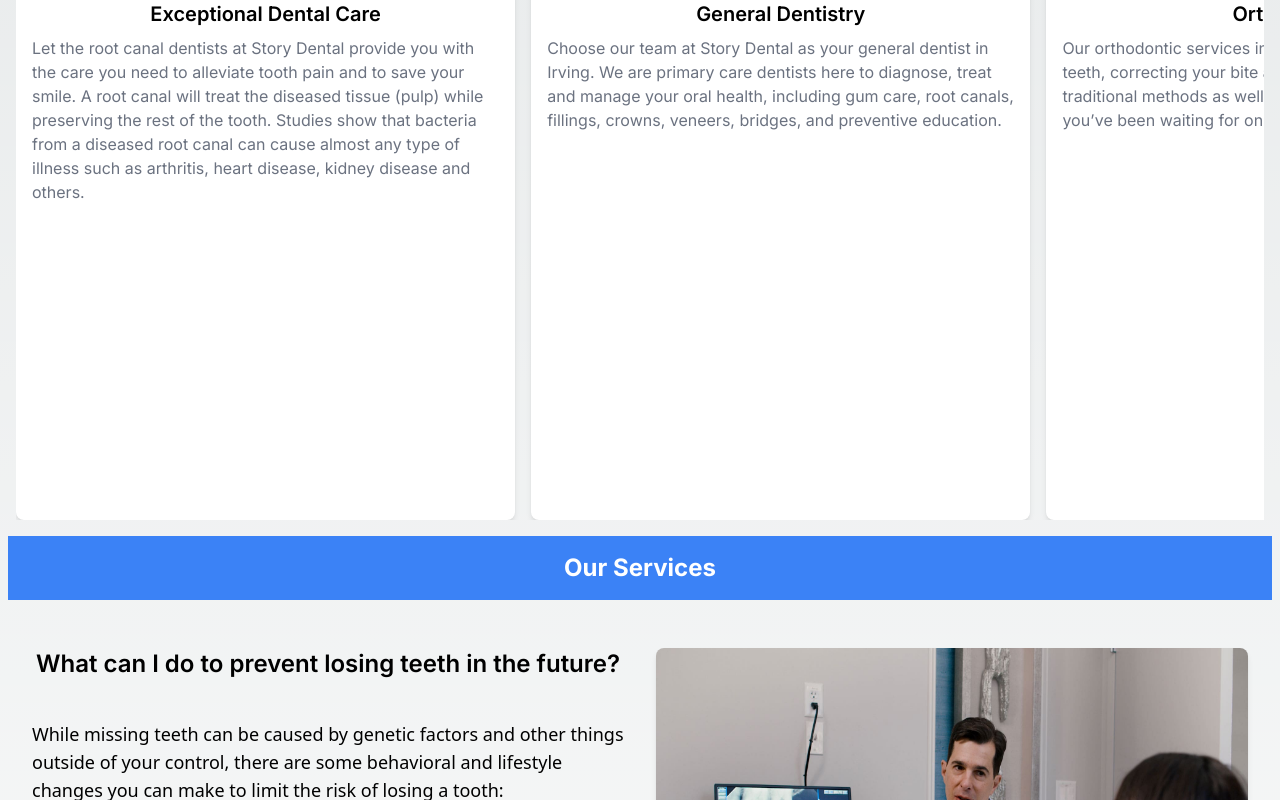
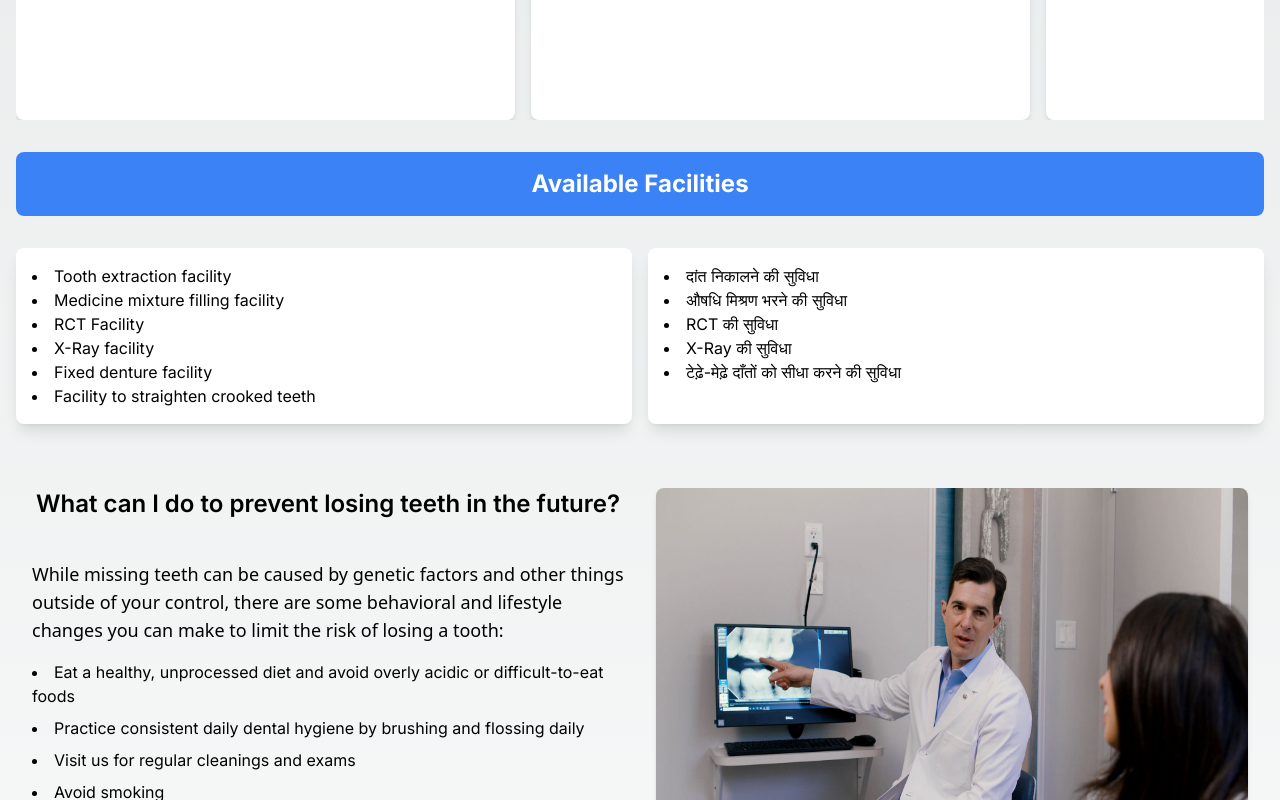
Before and after one commit to masum786786/dental, a Next.js app: page / in a window 1280 px wide. Shown: the part 1760-2560 px from the top of the page. Built offline with nearby package versions, Linux system fonts and the light colour scheme.

Commit message:
4rth changes

```diff
--- a/src/app/components/BorderSection.js
+++ b/src/app/components/BorderSection.js
@@ -1,15 +1,65 @@
 import React from 'react';
 
-const BorderSection = () => {
+const Services = () => {
   return (
-    <div className='container mx-auto rounded-lg px-2'>
-    <div className="bg-blue-500 py-4">
-      <h2 className="text-white text-2xl font-bold text-center  rounded-lg">
-        Our Services
+    <div className="p-4">
+      {/* Heading with blue background */}
+      <h2 className="text-center text-2xl font-bold mb-8 bg-blue-500 text-white p-4 rounded-lg">
+        Available Facilities
       </h2>
-    </div>
+
+      {/* Container for columns */}
+      <div className="flex flex-col md:flex-row space-y-4 md:space-y-0 md:space-x-4">
+        {/* English Column */}
+        <div className="w-full md:w-1/2 p-4 bg-white text-black shadow-lg rounded-lg hover:bg-blue-100 transition-colors md:block hidden">
+          <ul className="list-disc list-inside">
+            <li>Tooth extraction facility</li>
+            <li>Medicine mixture filling facility</li>
+            <li>RCT Facility</li>
+            <li>X-Ray facility</li>
+            <li>Fixed denture facility</li>
+            <li>Facility to straighten crooked teeth</li>
+          </ul>
+        </div>
+
+        {/* Hindi Column */}
+        <div className="w-full md:w-1/2 p-4 bg-white text-black shadow-lg rounded-lg hover:bg-blue-100 transition-colors md:block hidden">
+          <ul className="list-disc list-inside">
+            <li>दांत निकालने की सुविधा</li>
+            <li>औषधि मिश्रण भरने की सुविधा</li>
+            <li>RCT की सुविधा</li>
+            <li>X-Ray की सुविधा</li>
+            <li>टेढ़े-मेढ़े दाँतों को सीधा करने की सुविधा</li>
+          </ul>
+        </div>
+
+        {/* Mobile View: Show one column at a time */}
+        <div className="md:hidden">
+          {/* Toggle between columns based on screen size */}
+          <div className="w-full p-4 bg-white text-black shadow-lg rounded-lg hover:bg-blue-100 transition-colors">
+            <ul className="list-disc list-inside">
+              <li>Tooth extraction facility</li>
+              <li>Medicine mixture filling facility</li>
+              <li>RCT Facility</li>
+              <li>X-Ray facility</li>
+              <li>Fixed denture facility</li>
+              <li>Facility to straighten crooked teeth</li>
+            </ul>
+          </div>
+
+          <div className="w-full p-4 bg-white text-black shadow-lg rounded-lg hover:bg-blue-100 transition-colors mt-4">
+            <ul className="list-disc list-inside">
+              <li>दांत निकालने की सुविधा</li>
+              <li>औषधि मिश्रण भरने की सुविधा</li>
+              <li>RCT की सुविधा</li>
+              <li>X-Ray की सुविधा</li>
+              <li>टेढ़े-मेढ़े दाँतों को सीधा करने की सुविधा</li>
+            </ul>
+          </div>
+        </div>
+      </div>
     </div>
   );
-}
+};
 
-export default BorderSection;
+export default Services;
--- a/src/app/components/Carousel.js
+++ b/src/app/components/Carousel.js
@@ -26,7 +26,7 @@ const Carousel = () => {
   };
 
   return (
-    <div className="relative w-full h-screen" data-carousel="static">
+    <div className="relative w-full h-screen" data-carousel="static" style={{height:'400px'}}>
       <div className="relative h-full overflow-hidden rounded-lg">
         {items.map((item, index) => (
           <div
--- a/src/app/components/Navbar.js
+++ b/src/app/components/Navbar.js
@@ -1,6 +1,8 @@
 'use client'
 import React, { useState } from 'react';
 import Link from 'next/link';
+import Image from 'next/image';
+import logo from '@/app/assets/logo.jpeg'
 
 const Navbar = () => {
   const [isOpen, setIsOpen] = useState(false);
@@ -12,13 +14,17 @@ const Navbar = () => {
   return (
     <nav className="bg-white shadow-md fixed top-0 left-0 w-full z-50">
       <div className="container mx-auto flex justify-between items-center py-6 px-4">
-        <div className="flex items-center">
+        <div className="flex items-center space-x-2">
           <Link href="/" passHref>
-            <h1 className="text-2xl font-bold text-blue-800 cursor-pointer" style={{ fontFamily: "cursive" }}>
-              Dental Life Line
-            </h1>
+            <div className="flex items-center">
+              <Image src={logo} alt="Dental Life Line Logo" width={64} height={64} className="cursor-pointer" />
+              <h1 className="text-2xl font-bold text-blue-800 ml-2 cursor-pointer" style={{ fontFamily: "cursive" }}>
+                Dental Life Line
+              </h1>
+            </div>
           </Link>
         </div>
+
         <ul className="hidden md:flex space-x-4 md:space-x-8">
           <li><Link href="/" className="text-gray-800 hover:text-blue-800">Home</Link></li>
           <li><Link href="/links/about" className="text-gray-800 hover:text-blue-800">About</Link></li>
--- /dev/null
+++ b/src/app/components/Services.js
@@ -0,0 +1,39 @@
+import React from 'react';
+
+const Services = () => {
+    return (
+        <div className="p-4">
+            {/* Heading with blue background */}
+            <h2 className="text-center text-2xl font-bold mb-8 bg-blue-500 text-white p-4 rounded-lg">
+                Available Facilities
+            </h2>
+
+            {/* Container for columns */}
+            <div className="flex space-x-4">
+                {/* English Column */}
+                <div className="w-1/2 p-4 bg-blue-500 text-white shadow-lg rounded-lg">
+                    <ul>
+                        <li>Service 1</li>
+                        <li>Service 2</li>
+                        <li>Service 3</li>
+                        <li>Service 4</li>
+                        <li>Service 5</li>
+                    </ul>
+                </div>
+
+                {/* Hindi Column */}
+                <div className="w-1/2 p-4 bg-blue-500 text-white shadow-lg rounded-lg">
+                    <ul>
+                        <li>सेवा 1</li>
+                        <li>सेवा 2</li>
+                        <li>सेवा 3</li>
+                        <li>सेवा 4</li>
+                        <li>सेवा 5</li>
+                    </ul>
+                </div>
+            </div>
+        </div>
+    );
+};
+
+export default Services;
```
Also changed, not shown: src/app/assets/logo.jpeg (added), 1 other file (tests, documents, lock files or other folders).
